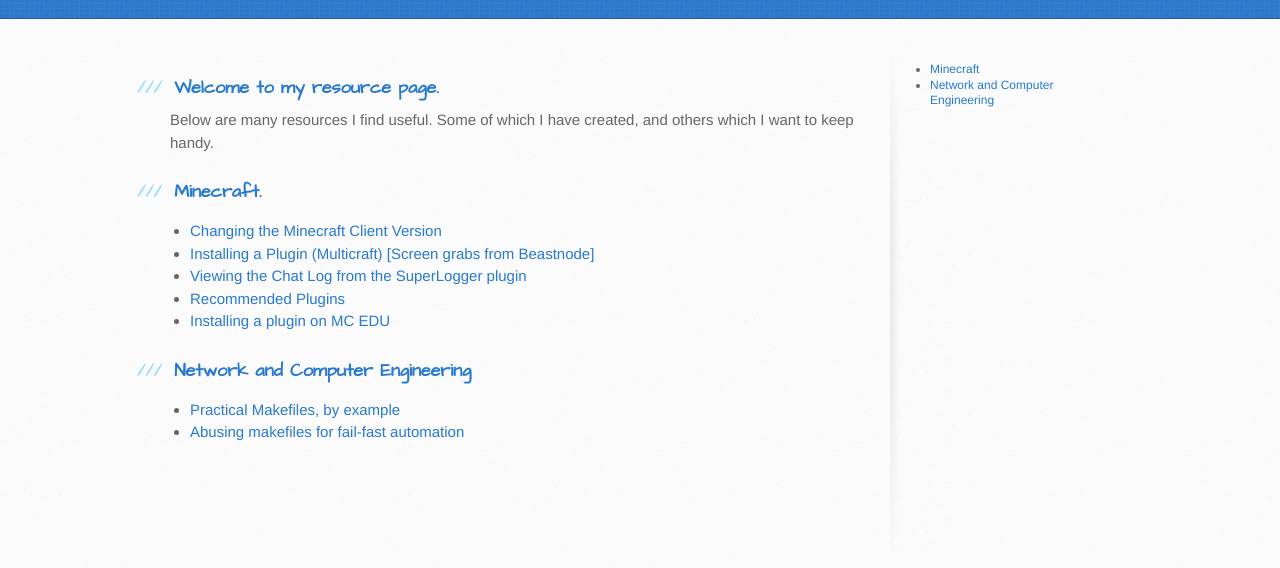
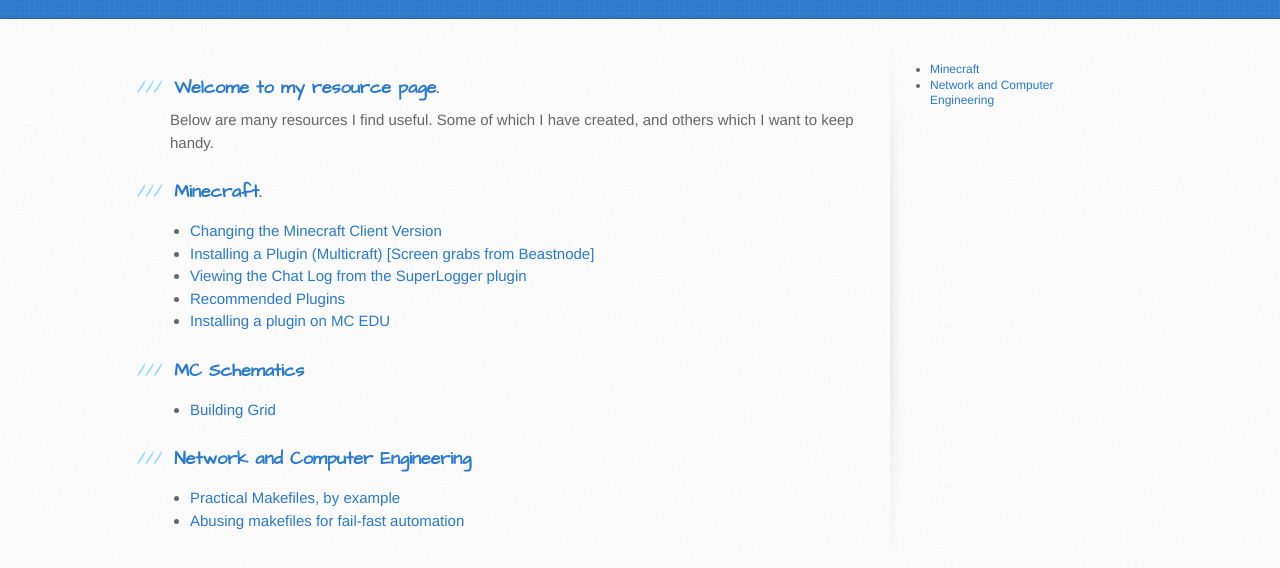
Before and after one commit to TechplexEngineer/techplexengineer.github.io, a plain HTML site: page index.html in a window 1280 px wide. Shown: the part 182-750 px from the top of the page. Drawn offline with Linux system fonts and the light colour scheme.

Commit message:
Add Grid schematic

```diff
--- a/index.html
+++ b/index.html
@@ -51,6 +51,18 @@
           </ul>
 
           <h3>
+            <a id="mcschem" class="anchor" href="#mcschem" aria-hidden="true">
+              <span aria-hidden="true" class="octicon octicon-link"></span>
+              MC Schematics
+            </a>
+          </h3>
+          <ul>
+            <li>
+              <a href="schematics/grid.schematic">Building Grid</a>
+            </li>
+          </ul>
+
+          <h3>
             <a id="netce" class="anchor" href="#netce" aria-hidden="true">
               <span aria-hidden="true" class="octicon octicon-link"></span>
               Network and Computer Engineering
```
